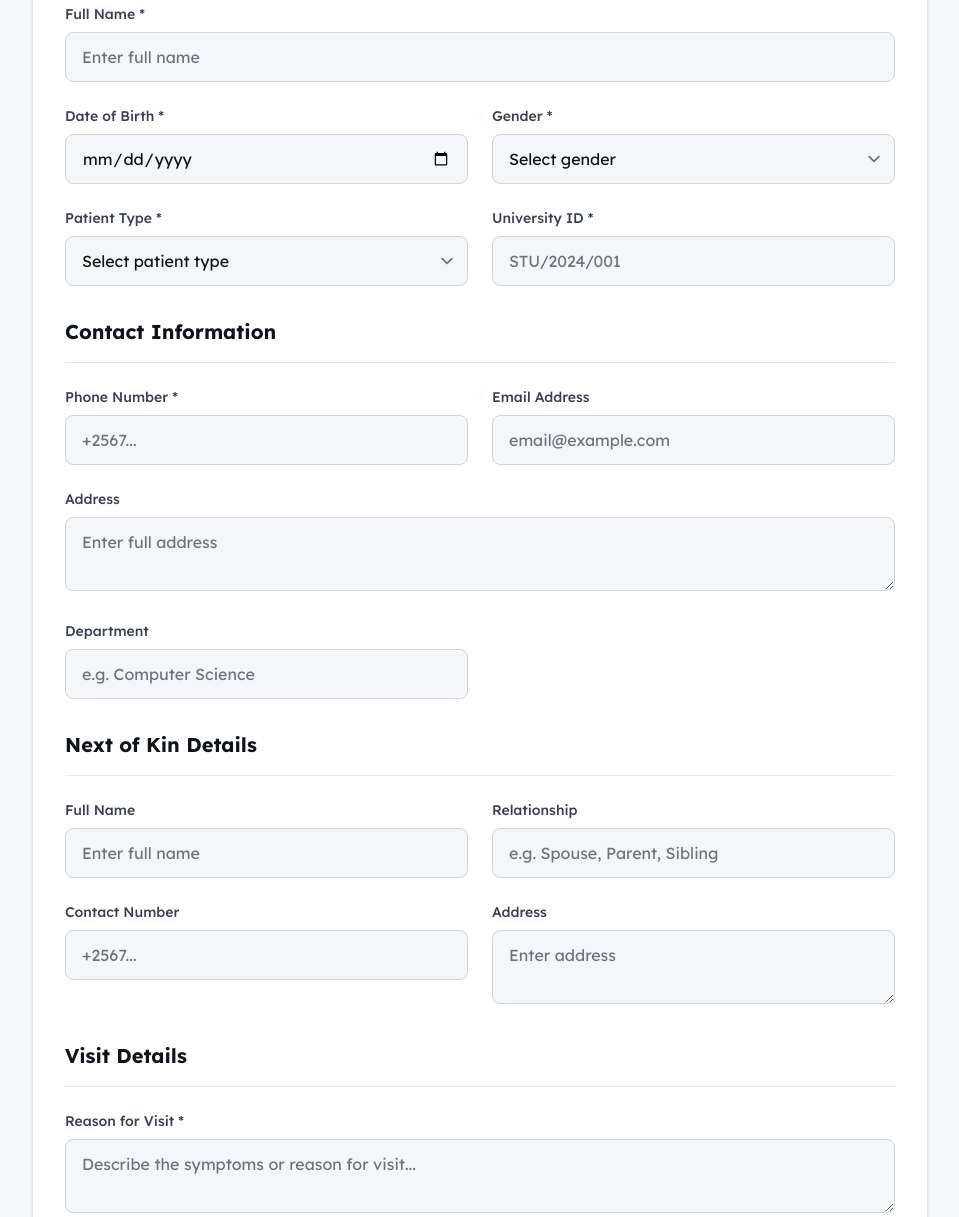
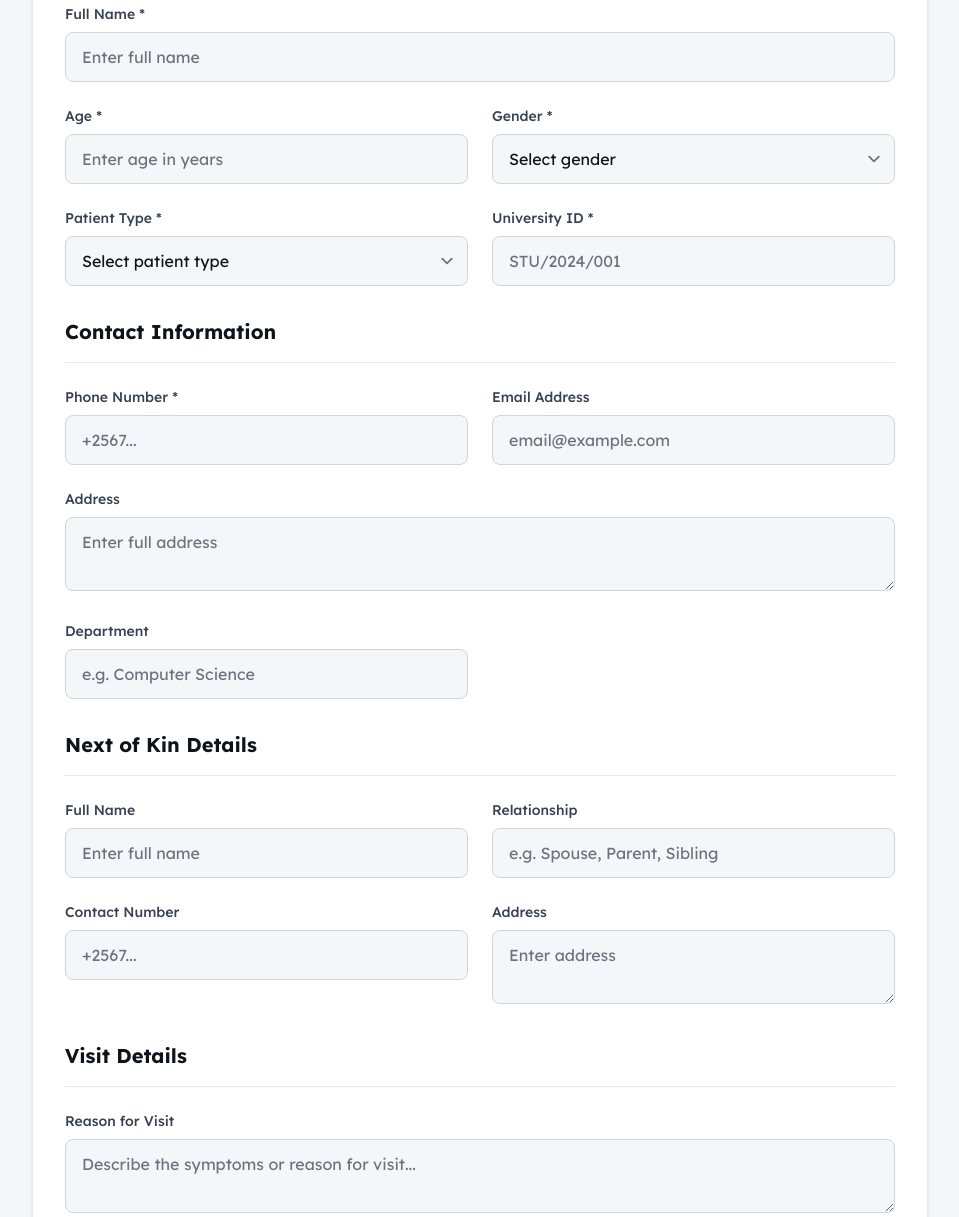
Before and after one commit to Bensonjigo/Kumiclinic, a Django app: page /register/ in a window 1280 px wide. Shown: the part 362-1579 px from the top of the page, without its empty margins (160-1119 px from the left). Run offline with Django 5.2, Linux system fonts and the light colour scheme; a user stored in the database is signed in; some libraries are stand-ins or nearby versions.

Commit message:
Change date of birth to age in patient registration
- Replace date of birth field with age input
- Make reason for visit optional
- Calculate date of birth from age in backend

```diff
--- a/clinic/template_views.py
+++ b/clinic/template_views.py
@@ -453,7 +453,18 @@ def register_patient(request):
         email = request.POST.get('email')
         address = request.POST.get('address')
         gender = request.POST.get('gender')
-        date_of_birth = request.POST.get('date_of_birth')
+        age = request.POST.get('age')
+
+        # Calculate date of birth from age
+        if age:
+            try:
+                age = int(age)
+                today = timezone.now().date()
+                date_of_birth = today.replace(year=today.year - age)
+            except (ValueError, TypeError):
+                date_of_birth = None
+        else:
+            date_of_birth = None
 
         # Next of Kin
         next_of_kin_name = request.POST.get('next_of_kin_name')
--- a/templates/clinic/register_patient.html
+++ b/templates/clinic/register_patient.html
@@ -25,9 +25,10 @@
                     </div>
 
                     <div>
-                        <label class="block text-sm font-medium text-gray-700 dark:text-gray-300 mb-2">Date of Birth *</label>
-                        <input type="date" name="date_of_birth" required
-                            class="w-full px-4 py-3 border border-gray-300 dark:border-gray-600 rounded-lg bg-background-light dark:bg-slate-800 text-[#0d141b] dark:text-white focus:ring-2 focus:ring-primary/50 focus:border-primary">
+                        <label class="block text-sm font-medium text-gray-700 dark:text-gray-300 mb-2">Age *</label>
+                        <input type="number" name="age" required min="1" max="150"
+                            class="w-full px-4 py-3 border border-gray-300 dark:border-gray-600 rounded-lg bg-background-light dark:bg-slate-800 text-[#0d141b] dark:text-white focus:ring-2 focus:ring-primary/50 focus:border-primary"
+                            placeholder="Enter age in years">
                     </div>
 
                     <div>
@@ -133,8 +134,8 @@
                 <h2 class="text-xl font-bold text-[#0d141b] dark:text-white mb-6 pb-4 border-b border-gray-200 dark:border-gray-700">Visit Details</h2>
                 <div class="grid grid-cols-1 md:grid-cols-2 gap-6">
                     <div class="md:col-span-2">
-                        <label class="block text-sm font-medium text-gray-700 dark:text-gray-300 mb-2">Reason for Visit *</label>
-                        <textarea name="reason_for_visit" required rows="2" placeholder="Describe the symptoms or reason for visit..."
+                        <label class="block text-sm font-medium text-gray-700 dark:text-gray-300 mb-2">Reason for Visit</label>
+                        <textarea name="reason_for_visit" rows="2" placeholder="Describe the symptoms or reason for visit..."
                             class="w-full px-4 py-3 border border-gray-300 dark:border-gray-600 rounded-lg bg-background-light dark:bg-slate-800 text-[#0d141b] dark:text-white focus:ring-2 focus:ring-primary/50 focus:border-primary"></textarea>
                     </div>
                 </div>
```
